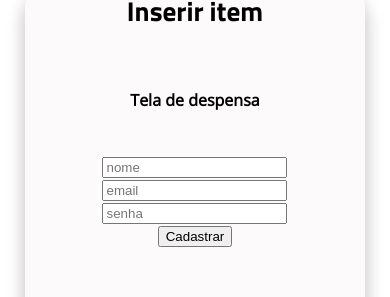
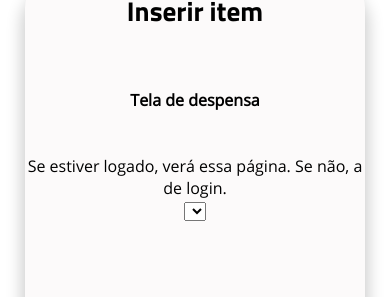
Before and after one commit to keillakaori/approveite, a plain HTML site: page www/despensa.html in a window 390 px wide. Shown: the part 120-417 px from the top of the page. Drawn offline with nearby package versions, Linux system fonts and the light colour scheme; some packages are replaced by stand-ins of ours.

Commit message:
minor changes

```diff
--- a/www/despensa.html
+++ b/www/despensa.html
@@ -1,5 +1,6 @@
 <!DOCTYPE html>
 <html>
+
 <head>
     <meta charset="utf-8">
     <meta name="viewport" content="initial-scale=1, maximum-scale=1, user-scalable=no, width=device-width">
@@ -7,6 +8,7 @@
     <title>Approveite</title>
     <script type="text/javascript" src="https://ajax.googleapis.com/ajax/libs/jquery/2.1.1/jquery.min.js"></script>
 </head>
+
 <body class="imgdesp">
 
     <!--Header-->
@@ -25,14 +27,12 @@
         <div id="despensa" data-role="page">
             <br><br>
             <div align="center"> <strong>Tela de despensa</strong></div>
-            <br><br>
-            <form id="formLogin">
-                <input id="nome" name="nome" type="text" placeholder="nome" /><br>
-                <input id="email" name="email" type="email" placeholder="email" /><br>
-                <input id="senha" name="senha" type="password" placeholder="senha" />
+            <br><br> Se estiver logado, verá essa página. Se não, a de login.
 
-                <br>
-                <button type="submit" data-theme="b">Cadastrar</button>
+            <form id="formDespensa">
+                <select name="ingredientes" id="ingredientes">
+
+                </select>
             </form>
         </div>
         <div id="resultado"></div>
@@ -40,6 +40,11 @@
 
     <script type="text/javascript" src="js/index.js"></script>
     <script type="text/javascript" src="cordova.js"></script>
+    <script>
+        /*
+*/
+    </script>
 
 </body>
+
 </html>
--- a/www/menu.html
+++ b/www/menu.html
@@ -11,7 +11,7 @@
     <a href="direitos.html" class="menusmall"><img src="img/icon/icone_direitos.png" />Termos e condições</a>
     <a href="sobre_nos.html" class="menusmall"><img src="img/icon/icone_sobre_nos.png" />Sobre nós</a>
     <a href="#" class="menusmall"><img src="img/icon/icone_contato.png" />Fale conosco</a>
-    <a href="logout.html" class="menusmall"><img src="img/icon/icone_sair.png" />Sair</a>
+    <a href="logout.html" class="menusmall"><img src="img/icon/icone_sair.png" />Saair</a>
 
     <img src="img/icon/botao_fechar_branco.png" class="closebtn" onclick="closeNav()" />
 </div>
```
Also changed, not shown: www/logout.html (+4 -5 lines). Lines whose indentation alone changed are shown as unchanged.
